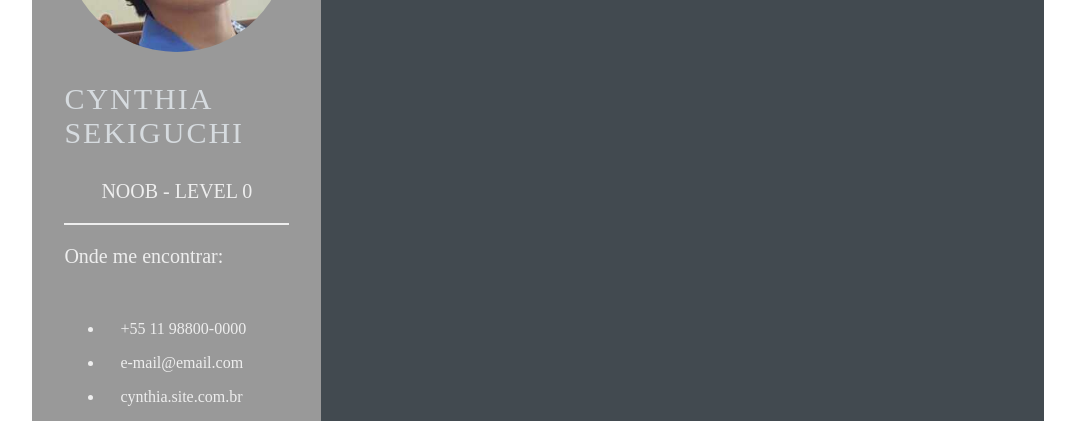
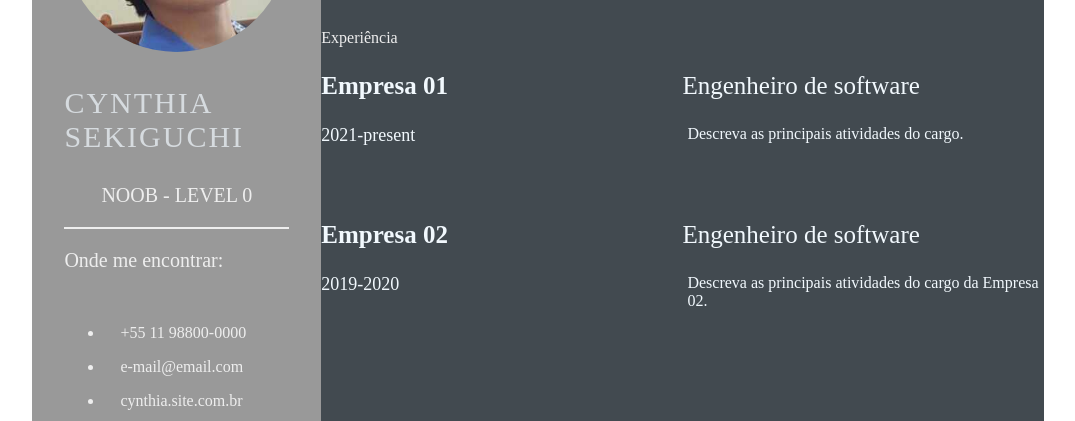
Before and after one commit to cynks/cynks.github.io, a plain HTML site: page index.html in a window 1280 px wide. Shown: the part 237-658 px from the top of the page, without its empty margins (102-1177 px from the left). Drawn offline with Linux system fonts and the light colour scheme.

Commit message:
Day 03 (#4)
* day-03

* alteracoes index.html

```diff
--- a/index.html
+++ b/index.html
@@ -1,13 +1,15 @@
+<!DOCTYPE html>
 <html lang="en">
+
 <head>
     <meta charset="UTF-8">
     <meta http-equiv="X-UA-Compatible" content="IE=edge">
     <meta name="viewport" content="width=device-width, initial-scale=1.0">
-    <title>Cynthia CV</title>
+    <title>Cynthia-CV</title>
 
     <link rel="stylesheet" href="style.css">
+</head>
 
-</head>
 <body>
     <main class="resume-contents">
         <section class="left-section">
@@ -30,9 +32,15 @@
                 <div class="skills">
                     <p class="left-title">O que eu sei fazer:</p>
                     <ul>
-                        <li><p>Acordar cedo, mas dormir cedo</p></li>
-                        <li><p>Comer quando tenho fome</p></li>
-                        <li><p>Ter muita curiosidade</p></li>
+                        <li>
+                            <p>Acordar cedo, mas dormir cedo</p>
+                        </li>
+                        <li>
+                            <p>Comer quando tenho fome</p>
+                        </li>
+                        <li>
+                            <p>Ter muita curiosidade</p>
+                        </li>
                     </ul>
                 </div>
             </section>
@@ -48,7 +56,32 @@
                     </p>
                 </section>
             </div>
+            <section class="experience gap">
+                <div class="right-title">Experiência</div>
+                <div class="experience-contents">
+                    <div class="exp-left">
+                        <p class="exp-company-name">Empresa 01</p>
+                        <p class="exp-time-period">2021-present</p>
+                    </div>
+                    <div class="experience-right">
+                        <p class="exp-position">Engenheiro de software</p>
+                        <p class="exp-desc">Descreva as principais atividades do cargo.</p>
+                    </div>
+                </div>
+                <div class="experience-contents">
+                    <div class="exp-left">
+                        <p class="exp-company-name">Empresa 02</p>
+                        <p class="exp-time-period">2019-2020</p>
+                    </div>
+                    <div class="experience-right">
+                        <p class="exp-position">Engenheiro de software</p>
+                        <p class="exp-desc">Descreva as principais atividades do cargo da Empresa 02.</p>
+                    </div>
+                </div>
+            </section>
+
         </section>
     </main>
 </body>
+
 </html>
--- a/style.css
+++ b/style.css
@@ -1,5 +1,25 @@
 style.css
+Quem pode acessar
 
+Propriedades do sistema
+Tipo
+Folha de estilo
+Tamanho
+2 KB
+Armazenamento usado
+2 KB
+Local
+day 03
+Proprietário
+Daniel Santos
+Modificado
+10 de abr. de 2022 por Daniel Santos
+Aberto
+17:26 por mim
+Criado em
+10 de abr. de 2022
+Sem descrição
+Os leitores podem fazer o download
 * {
     margin: 0;
     padding: 0;
@@ -103,3 +123,38 @@ style.css
     font-size: 18px;
     color: #eeeeee;
 }
+
+.experience-contents,
+.education-contents,
+.awards-contents {
+    display: grid;
+    grid-template-columns: repeat(2, 1fr);
+    padding-bottom: 2rem;
+    color: #F1F8FD;
+}
+
+.exp-company-name,
+.education-school-name,
+.awards-company-name {
+    font-size: 25px;
+    font-weight: bold;
+}
+
+.exp-time-period,
+.educationp-time-period,
+.awards-time-period {
+    font-size: 18px;
+}
+
+.exp-position,
+.education-subject,
+.awards-name {
+    font-size: 25px;
+}
+
+.exp-desc,
+.education-desc,
+.awards-desc {
+    font-size: 16px;
+    padding-left: 5px;
+}
```
Lines whose indentation alone changed are shown as unchanged.
